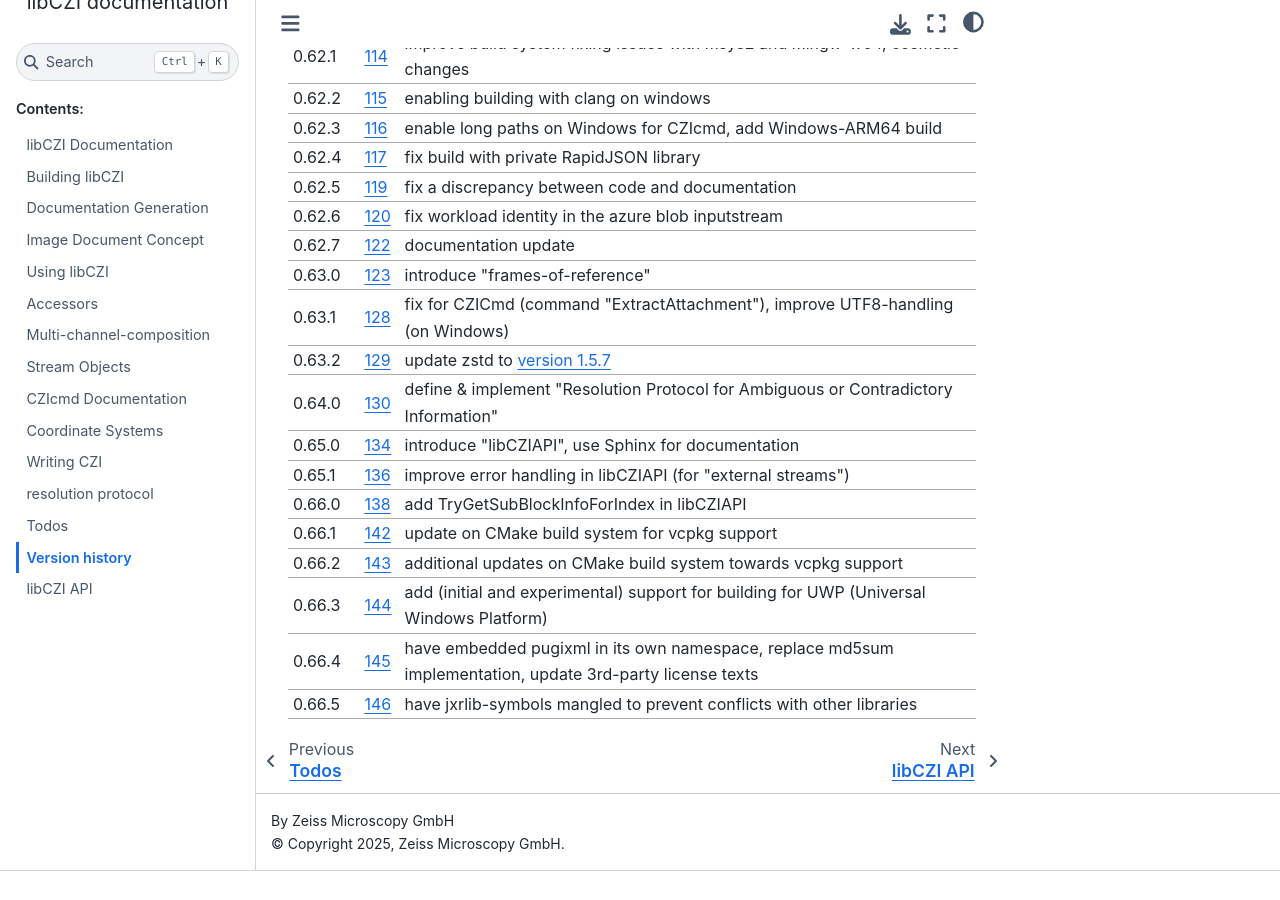
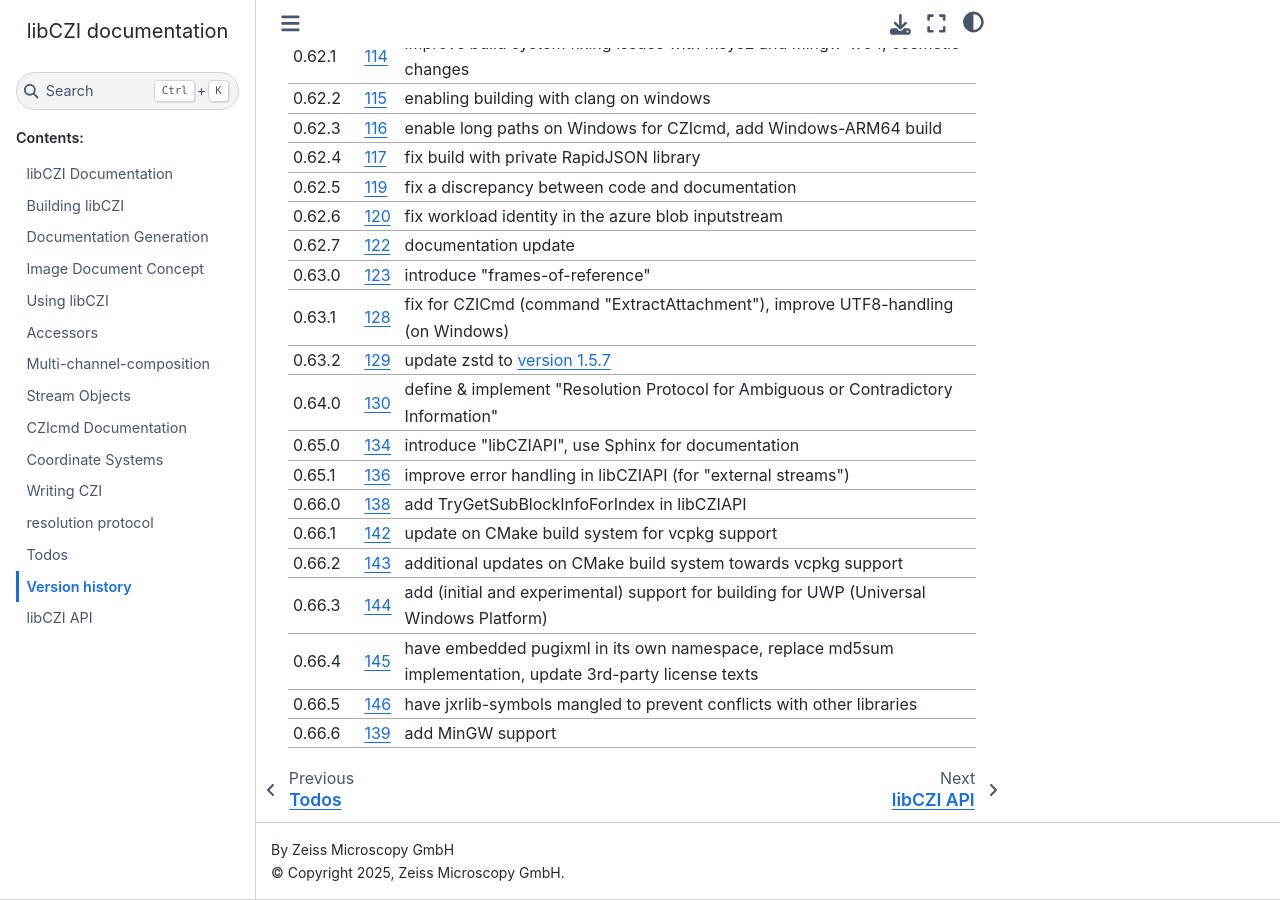
Before and after one commit to ZEISS/libczi, a Sphinx documentation site: the page built from docs/source/pages/version_history.md, in a window 1280 px wide and 900 px high, scrolled down 1184 px. Built offline with Sphinx 7.4.7 and the Sphinx Book theme 1.1.4, drawn with Linux system fonts in a browser that asks for light colours; pages that are not in the unit, such as notebooks, are missing from menus; before the commit the page ends 2055 px from its top, so only the background shows below that.

Commit message:
add changes to the version history

```diff
--- a/docs/source/pages/version_history.md
+++ b/docs/source/pages/version_history.md
@@ -46,3 +46,4 @@ Version history
  0.66.3             | [144](https://github.com/ZEISS/libczi/pull/144)      | add (initial and experimental) support for building for UWP (Universal Windows Platform)
  0.66.4             | [145](https://github.com/ZEISS/libczi/pull/145)      | have embedded pugixml in its own namespace, replace md5sum implementation, update 3rd-party license texts
  0.66.5             | [146](https://github.com/ZEISS/libczi/pull/146)      | have jxrlib-symbols mangled to prevent conflicts with other libraries
+ 0.66.6             | [139](https://github.com/ZEISS/libczi/pull/139)      | add MinGW support
```
